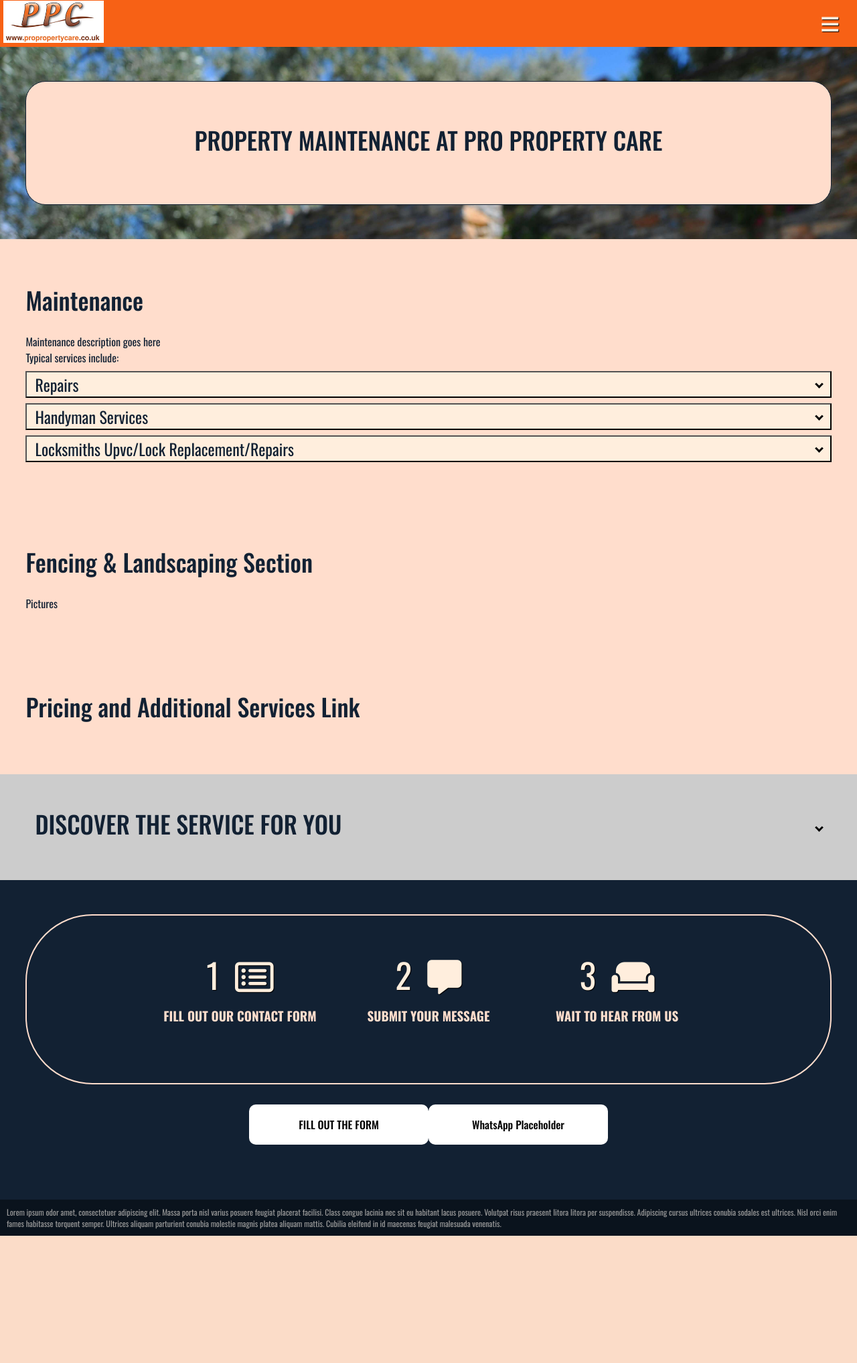
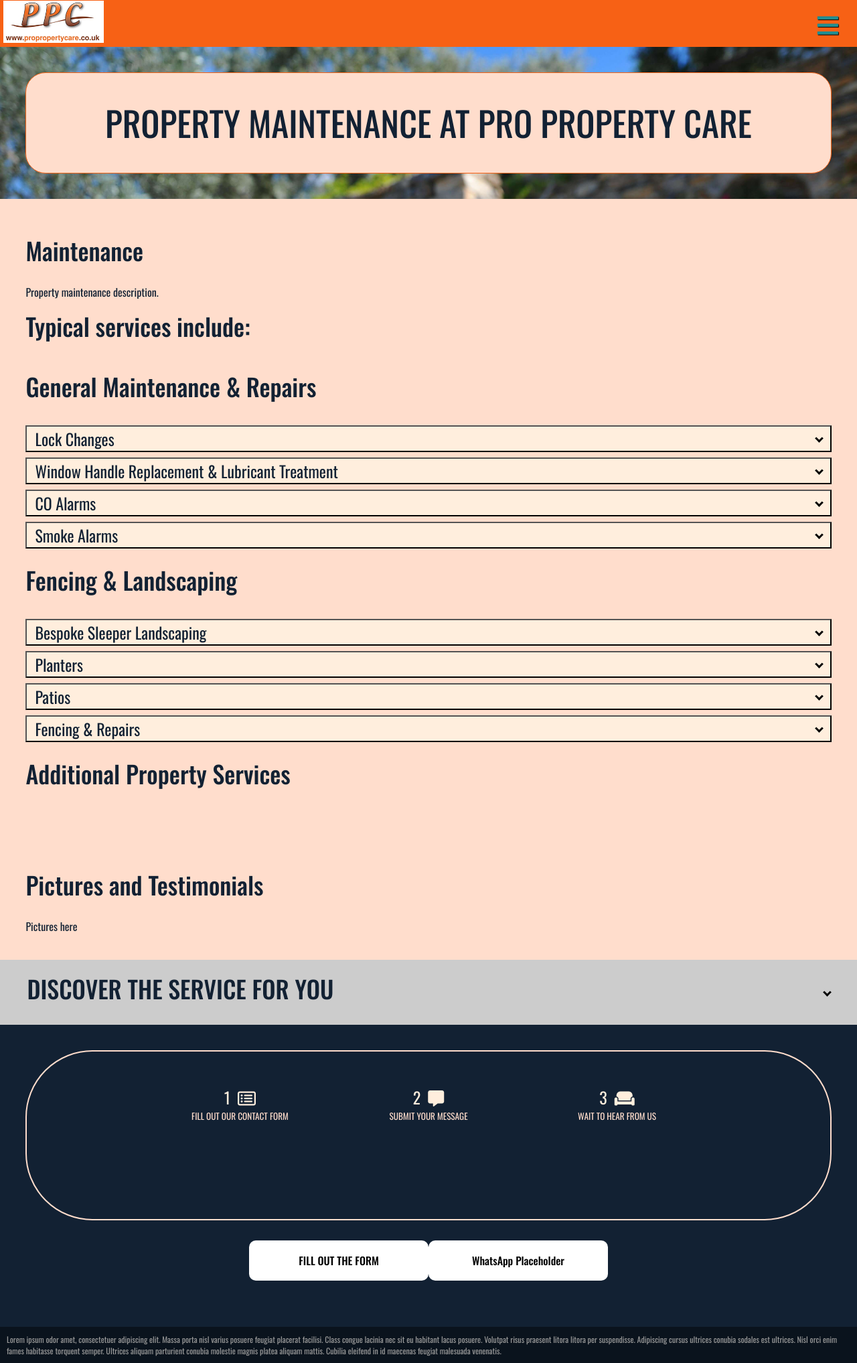
Before and after one commit to leastmeansquares/Web-Test, a PHP site: page /maintenance.html in a window 1280 px wide. Shown: the whole page at 67% size. Before the commit the page ends 1845 px from the top, so only its background shows below. Run offline with PHP 8.4, Linux system fonts and the light colour scheme; some libraries are stand-ins or nearby versions.

Commit message:
Visual updates

```diff
--- a/index.css
+++ b/index.css
@@ -3,7 +3,8 @@
 :root  {
     --dark-blue:#122133; /* General purpose dark blue */
     --light-blue: #d1dffa; /* Light blue, for contrasting with main shades */
-    --logo-teal: #b3e6e6; /* Main teal used throughout site */
+    --light-teal: #b3e6e6; /* Main teal in site */
+    --logo-teal: #218e91; /* Main teal from the logo */
     --dark-teal: #065C5D; /* Dark teal, mostly used for accents #0a6566*/
     --faint-blue: #f0f0ff; /* Very light blue only used for backgrounds, currently unused */
     --logo-orange: #F76115; /* The orange from the original PPC website, use for maintenance */
@@ -46,46 +46,41 @@ html  {
 
   /**  HEADINGS AND FONTS  **/
 
-h1, h2 {
+#title > h1 {
     padding-bottom: 3%;
+    font-family: "Podkova", "Oswald", sans-serif;
+    font-weight: 700;
+    color: var(--light-teal);
 }
 
-h1, #header-btn  {
-    font-size: clamp(2rem, 4dvw, 3.5rem);
+#title > h1, #header-btn  {
+    font-size: clamp(2rem, 5dvw, 4rem);
     text-shadow: 1px 1px 1px black;
 }
 
-h1 {
-    color: var(--logo-teal);
+#maintenance-title > h1 {
+    font-weight: 450;
+    font-size: clamp(2rem, 4dvw, 3.5rem);
+    color: var(--dark-blue);
 }
 
-h2  {
+#title > h2  {
     font-size: 1.125rem;
     text-shadow: 1px 1px 1px black;
     color: var(--light-blue);
 }
 
-
-h3  {
+h3, #maintenance-main h2 {
     font-weight: 500;
     font-size: 2.25rem;
     padding: 1% 0 2% 0;
     color: var(--dark-blue);
 }
 
-
 h4  {
     font-size: 2rem;
     padding-bottom: 3%;
 }
-
-
-h5  {
-    font-weight: 700;
-    font-size: calc(0.6875rem + 0.625dvw);
-    color: var(--light-blue);
-}
-
 
 
 /**  HEADER  **/
@@ -226,7 +223,7 @@ header  {
 
 
 .text-box  {
-    padding: 4% 3%;
+    padding: 3%;
     text-align: left;
 }
 
@@ -323,15 +326,19 @@ header  {
 }
 
 
-  .small  {
+.small {
     border-radius: 30px;
     border: 1px solid var(--dark-blue);
   }
 
 
-  .reviews  {
+.reviews  {
     height: 400px;
   }
+
+#maintenance-title {
+    border: 1px solid var(--logo-orange);
+}
 
 
 
@@ -475,6 +482,7 @@ button:hover.grey-style, .pressed.grey-style  {
 #discoveryBtn {
     background-color: var(--transparent);
     border-color: var(--transparent);
+    padding: 3%;
 }
 
 .arrow {
@@ -482,6 +490,14 @@ button:hover.grey-style, .pressed.grey-style  {
     border-width: 0 3px 3px 0;
     display: inline-block;
     padding: 3px;
+    transform: rotate(225deg);
+  }
+
+.arrow-xl {
+    border: solid black;
+    border-width: 0 5px 5px 0;
+    display: inline-block;
+    padding: 5px;
     transform: rotate(225deg);
   }
 
@@ -792,9 +828,8 @@ footer > :last-child  {
     color: var(--light-blue);
 }
 
-.dark-blue  {
-    background: var(--dark-blue);
-    color: var(--light-blue);
+.dark-blue-text  {
+    color: var(--dark-blue);
 }
 
 .faint-blue  {
--- a/index.js
+++ b/index.js
@@ -143,7 +143,12 @@ const maintenancePage = () => {
     const maintenanceBoxes = {
         dropdownBtn1: dropdownBox1,
         dropdownBtn2: dropdownBox2,
-        dropdownBtn3: dropdownBox3
+        dropdownBtn3: dropdownBox3,
+        dropdownBtn4: dropdownBox4,
+        dropdownBtn5: dropdownBox5,
+        dropdownBtn6: dropdownBox6,
+        dropdownBtn7: dropdownBox7,
+        dropdownBtn8: dropdownBox8
     }
 
 
--- a/maintenance.html
+++ b/maintenance.html
@@ -30,39 +30,87 @@
     <main>
 
         <section class="bck-image-2 text-box">
-            <section class="container light-orange text-box small align">
-                <h3>PROPERTY MAINTENANCE AT PRO PROPERTY CARE</h3>
+            <section class="container light-orange text-box small align" id="maintenance-title">
+                <h1 class="dark-blue-text">PROPERTY MAINTENANCE AT PRO PROPERTY CARE</h1>
             </section>
         </section>
-        <section class="container light-orange text-box">
+        <section class="container light-orange text-box" id="maintenance-main">
 
-            <h3>Maintenance</h3>
+            <h2>Maintenance</h2>
 
-            <p>Maintenance description goes here<br>
-                Typical services include:</p>
+            <p>Property maintenance description.</p>
 
-            <button class="dropdown-btn faint-orange" id="dropdownBtn1"><p>Repairs</p><p class="arrow down"></p></button>
-            <div id="dropdownBox1" class="dropdown-box faint-orange">This will generally be categorized as a small job and charges as a call-out or hourly rate (normally agreed before commencement). <b>Don't forget.....we normally undertake the smaller jobs at the same time as the bigger jobs so it can all be done at the same time which can normally save time and money. Please ask about this if you have multiple jobs that need completing.</b></div>
+            <h2>Typical services include:</h2>
 
-            <button class="dropdown-btn faint-orange" id="dropdownBtn2"><p>Handyman Services</p><p class="arrow down"></p></button>
-            <div id="dropdownBox2" class="dropdown-box faint-orange">This category can be varied so it would probably require attendance beforehand to determine a price. Small repairs are often undertaken with other services like decorating or whilst in attendance for another job (skills permitting) which can often save money on additional trades person call-outs. </div>
+            <h3>General Maintenance &amp; Repairs</h3>
 
-            <button class="dropdown-btn faint-orange" id="dropdownBtn3"><p>Locksmiths Upvc/Lock Replacement/Repairs</p><p class="arrow down"></p></button>
-            <div id="dropdownBox3" class="dropdown-box faint-orange">The most common types of issues are normally faulty locks and window handles and replacement windows. </div>
+            <button class="dropdown-btn faint-orange" id="dropdownBtn1"><p>Lock Changes</p><p class="arrow down"></p></button>
+            <div id="dropdownBox1" class="dropdown-box faint-orange">
+                End of tenancy lock changes.
+                <br>
+                A standard Euro-cylinder lock-swap completed through the agent at the end of the tenancy.
+                <br>
+                From £75.00 .
+            </div>
+
+            <button class="dropdown-btn faint-orange" id="dropdownBtn2"><p>Window Handle Replacement &amp; Lubricant Treatment</p><p class="arrow down"></p></button>
+            <div id="dropdownBox2" class="dropdown-box faint-orange">
+                A visit to replace the broken/damaged handle and a clean down and lubricate the locking/hinges to assist a smoother opening/closing.
+                <br>
+                From £60.00 (plus handle cost)
+            </div>
+
+            <button class="dropdown-btn faint-orange" id="dropdownBtn3"><p>CO Alarms</p><p class="arrow down"></p></button>
+            <div id="dropdownBox3" class="dropdown-box faint-orange">
+                Fitted from £50.00 per alarm.
+            </div>
+
+            <button class="dropdown-btn faint-orange" id="dropdownBtn4"><p>Smoke Alarms</p><p class="arrow down"></p></button>
+            <div id="dropdownBox4" class="dropdown-box faint-orange">
+                Fitted from £30.00 per alarm.
+            </div>
+
+            <h3>Fencing &amp; Landscaping</h3>
+
+            <button class="dropdown-btn faint-orange" id="dropdownBtn5"><p>Bespoke Sleeper Landscaping</p><p class="arrow down"></p></button>
+            <div id="dropdownBox5" class="dropdown-box faint-orange">
+                Bespoke sleeper landscaping, planters, patios, fencing and repairs.
+                <br>
+                Free Quotations available. Examples of recent work available on <a href="https://www.facebook.com/propropertyPPC/?locale=en_GB">FaceBook</a>.
+
+            </div>
+
+            <button class="dropdown-btn faint-orange" id="dropdownBtn6"><p>Planters</p><p class="arrow down"></p></button>
+            <div id="dropdownBox6" class="dropdown-box faint-orange">
+                Free Quotations available.
+                <br>
+                Examples of recent work available on <a href="https://www.facebook.com/propropertyPPC/?locale=en_GB">FaceBook</a>.
+            </div>
+
+            <button class="dropdown-btn faint-orange" id="dropdownBtn7"><p>Patios</p><p class="arrow down"></p></button>
+            <div id="dropdownBox7" class="dropdown-box faint-orange">
+                Free Quotations available.
+                <br>
+                Examples of recent work available on <a href="https://www.facebook.com/propropertyPPC/?locale=en_GB">FaceBook</a>.
+            </div>
+
+            <button class="dropdown-btn faint-orange" id="dropdownBtn8"><p>Fencing &amp; Repairs</p><p class="arrow down"></p></button>
+            <div id="dropdownBox8" class="dropdown-box faint-orange">
+                Free Quotations available.
+                <br>
+                Examples of recent work available on <a href="https://www.facebook.com/propropertyPPC/?locale=en_GB">FaceBook</a>.
+            </div>
+
+            <h3>Additional Property Services</h3>
 
         </section>
 
 
     <section class="container light-orange text-box text-box">
 
-        <h3>Fencing &amp; Landscaping Section</h3>
+        <h3>Pictures and Testimonials</h3>
 
-        <p>Pictures</p>
-    </section>
-
-    <section class="container light-orange text-box text-box">
-
-        <h3>Pricing and Additional Services Link</h3>
+        <p>Pictures here</p>
     </section>
 
 
@@ -70,7 +118,7 @@
     </main>
 
     <footer>
-        <section class="container grey-alt text-box" id="discovery-btn">
+        <section class="container grey-alt" id="discovery-btn">
             <button class="dropdown-btn" id="discoveryBtn"><h3>DISCOVER THE SERVICE FOR YOU</h3><p class="arrow down"></p></button>
             <div id="discovery-dropdown">
                 <div class="align">
```
Also changed, not shown: other parts of index.css (+67 -27 lines), index.html (+34 -30 lines), lettings.html (+45 -13 lines).
